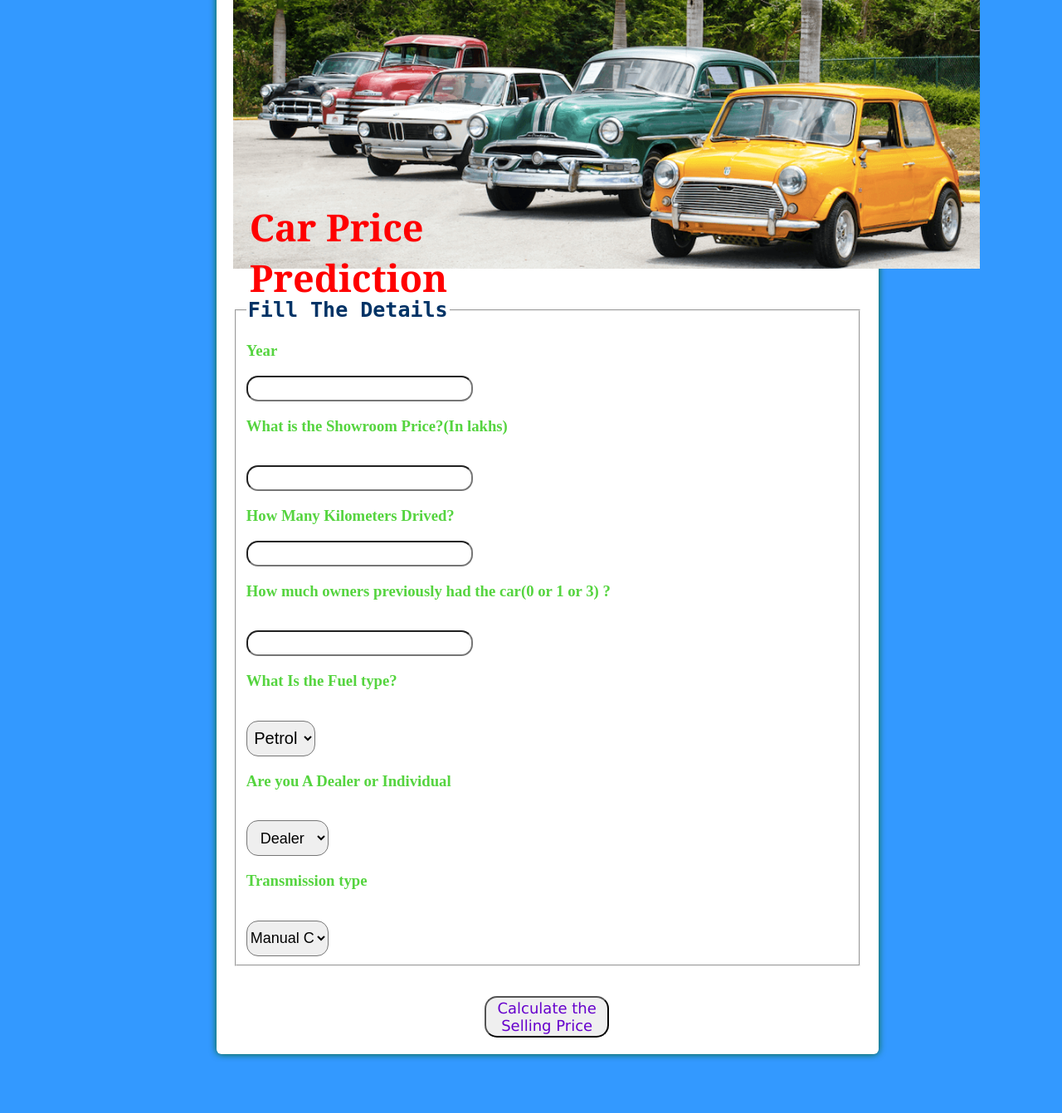
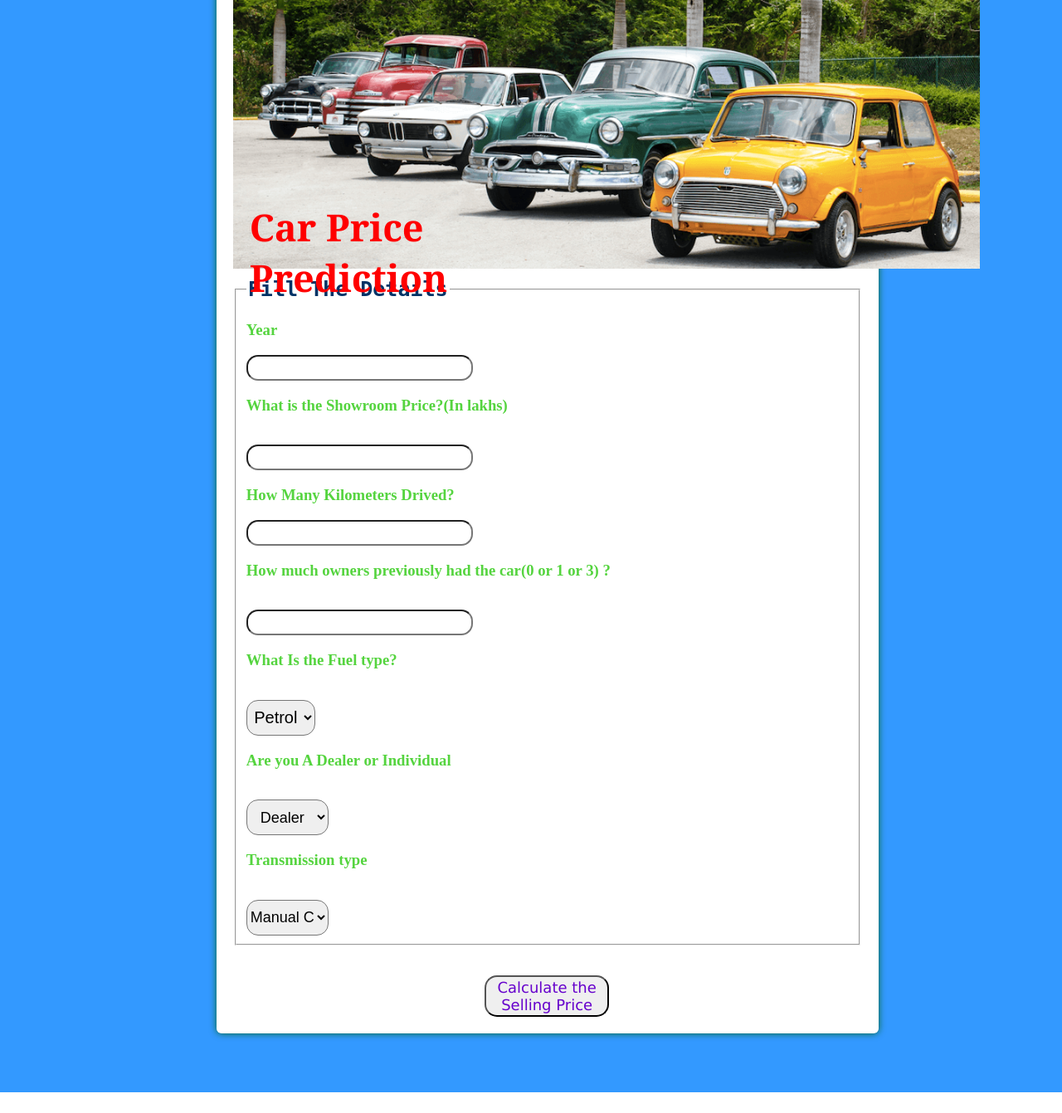
Before and after one commit to nair-sandeep/car-prediction, a Flask app: page / in a window 1280 px wide. Shown: the part 29-1371 px from the top of the page at 83% size. After the commit the page ends 1346 px from the top, so only its background shows below. Run offline with Flask 2, Linux system fonts and the light colour scheme; parts of the project's set-up code (start-up, migrations or seed data) failed here and were passed over.

Commit message:
Update index.html

```diff
--- a/templates/index.html
+++ b/templates/index.html
@@ -74,11 +74,11 @@ form {
       .banner {
       position: relative;
       height: 360px;
-
       width:50%;
       justify-content: left ;
       align-items :baseline;
       text-align : left;
+      margin-bottom: -25px;
       }
 
         legend{
```
